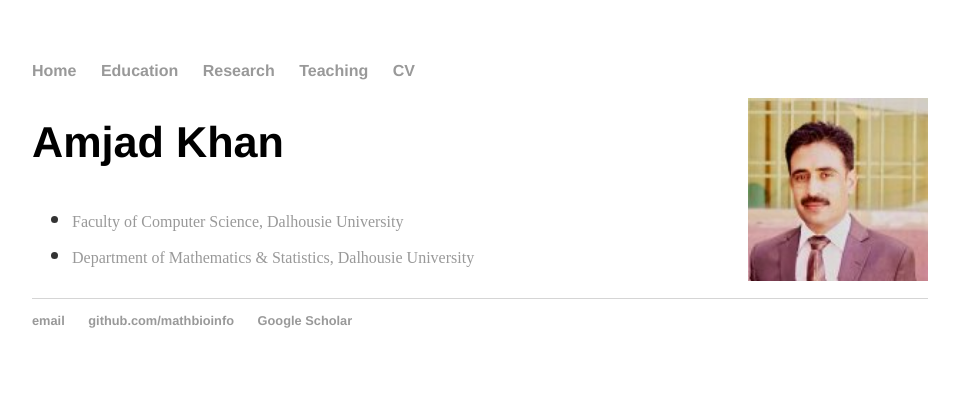
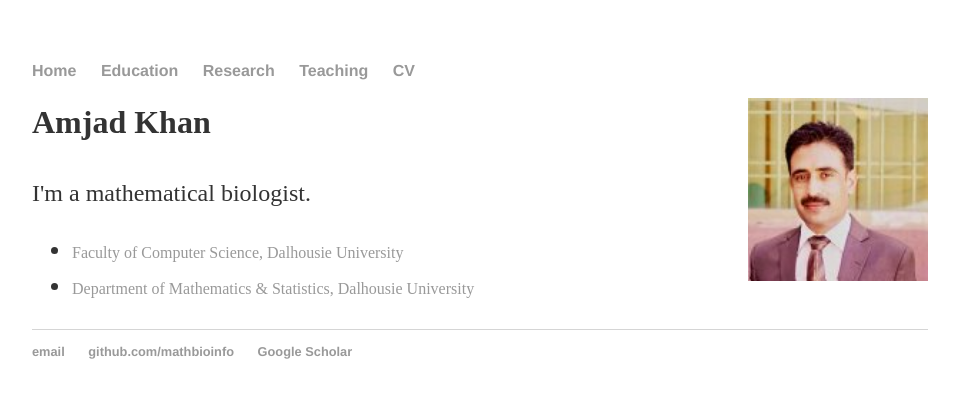
Before and after one commit to MathBioInfo/amjadkhan, a Jekyll site: the page index.html, which Jekyll copies as it is, in a window 1280 px wide. Shown: the top 398 px of the page, without its empty margins (160-1119 px from the left). Built offline with Jekyll 4.4.1, drawn with Linux system fonts in a browser that asks for light colours.

Commit message:
Update index.html

```diff
--- a/index.html
+++ b/index.html
@@ -19,7 +19,10 @@
 		<div class="container">
     		<div class="blurb">
 			<div class="profile-body">
-	   		<h2 display: inline;>Amjad Khan</h2>
+	   		<p><font size="6"><b>Amjad Khan</b></font><br>
+
+
+			<br> I'm a mathematical biologist.
 
 
 
```
